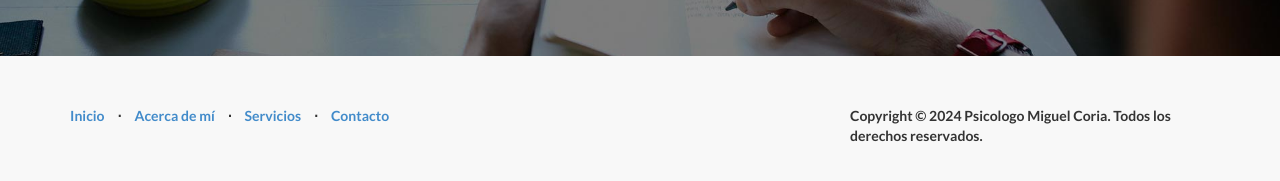
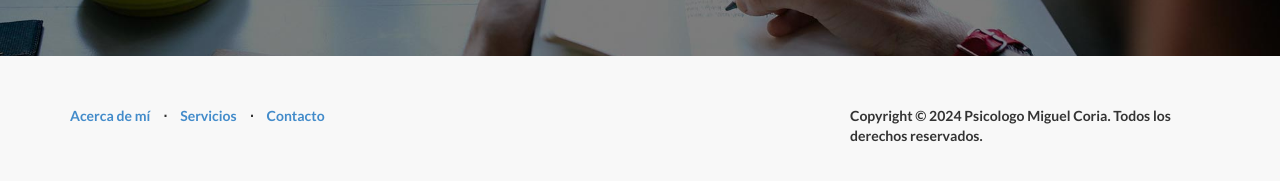
Before and after one commit to PsicologoMiguelCoria/psicologomiguelcoria.github.io, a Jekyll site: the page built from index.html, in a window 1280 px wide and 900 px high, scrolled down 2102 px. Shown: the part 704-885 px from the top of the window. Built offline with Jekyll 4.4.1, drawn with Linux system fonts in a browser that asks for light colours.

Commit message:
Update footer.html

```diff
--- a/_includes/footer.html
+++ b/_includes/footer.html
@@ -5,11 +5,7 @@
             <div class="col-md-8">
                 <ul class="list-inline">
                     <li>
-                        <a href="#home">Inicio</a>
-                    </li>
-                    <li class="footer-menu-divider">&sdot;</li>
-                    <li>
-                        <a href="#about">Acerca de mí</a>
+                        <a href="#home">Acerca de mí</a>
                     </li>
                     <li class="footer-menu-divider">&sdot;</li>
                     <li>
```
